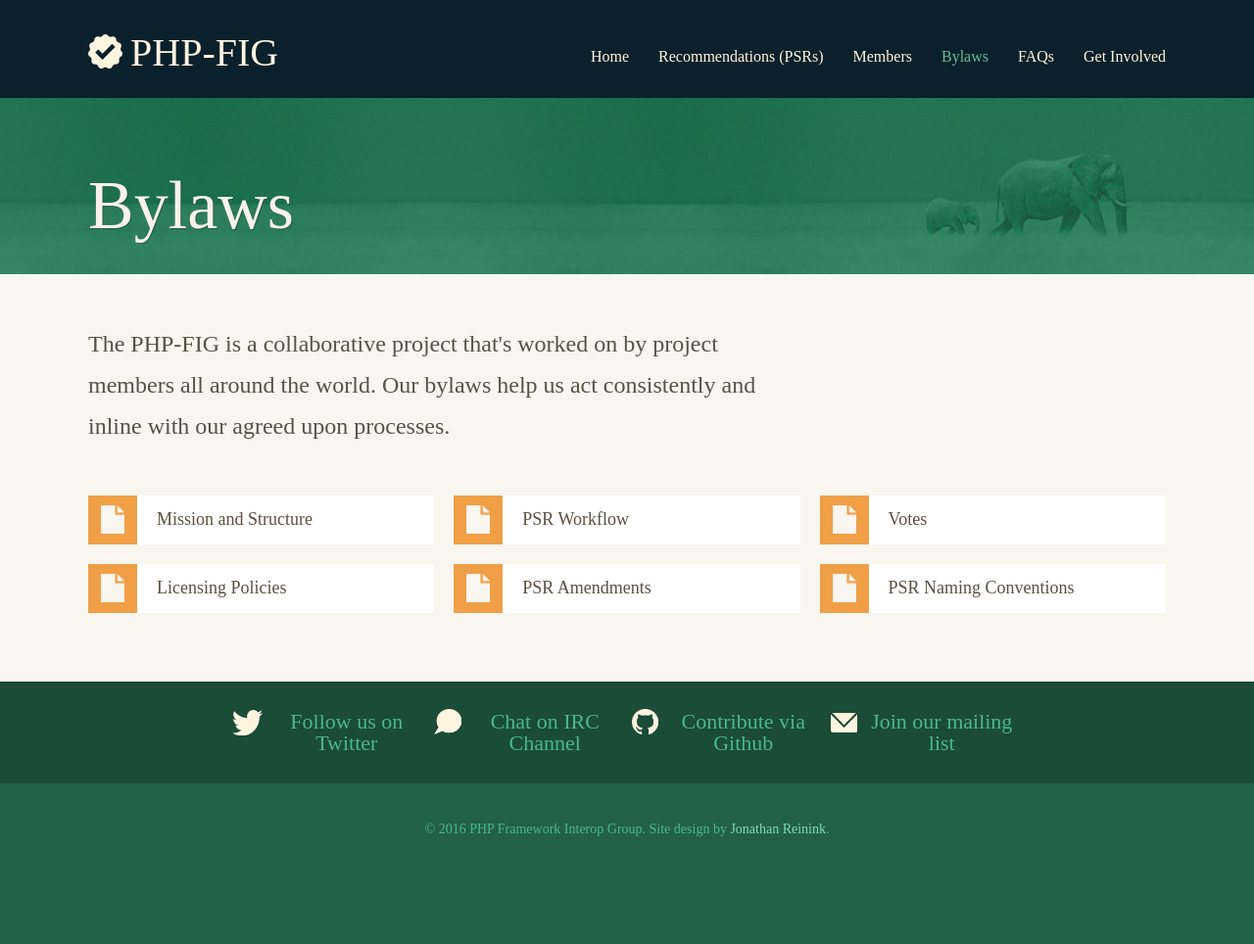
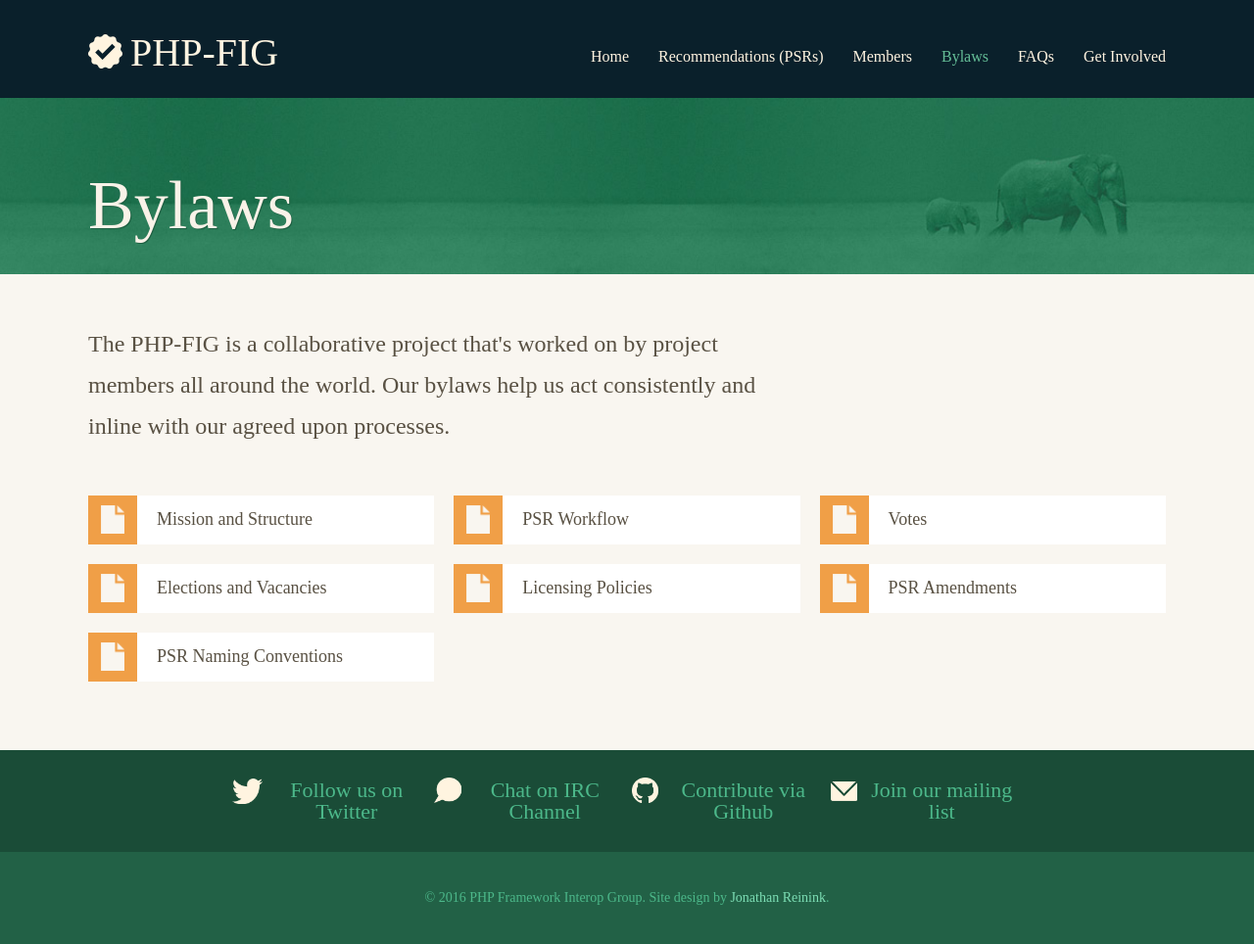
Before and after one commit to php-fig/www.php-fig.org, a Jekyll site: the page built from pages/bylaws.html, in a window 1280 px wide. Shown: the whole page at 98% size. Built offline with Jekyll 4.4.1, drawn with Linux system fonts in a browser that asks for light colours; nearby versions of some CDN libraries; some web fonts are replaced; Markdown is read by kramdown in place of the engine named in the settings; before the commit the page ends 900 px from its top, so only the background shows below that.

Commit message:
add elections-and-vacancies

```diff
--- a/_layouts/bylaw.html
+++ b/_layouts/bylaw.html
@@ -22,6 +22,9 @@ layout: default
                     <a class="sidebar__link {% if page.url contains '/bylaws/votes/' %}sidebar__link--active{% endif %}" href="/bylaws/votes/">Votes</a>
                 </li>
                 <li class="sidebar__item">
+                    <a class="sidebar__link {% if page.url contains '/bylaws/elections-and-vacancies/' %}sidebar__link--active{% endif %}" href="/bylaws/elections-and-vacancies/">Elections and Vacancies</a>
+                </li>
+                <li class="sidebar__item">
                     <a class="sidebar__link {% if page.url contains '/bylaws/licensing-policies/' %}sidebar__link--active{% endif %}" href="/bylaws/licensing-policies/">Licensing Policies</a>
                 </li>
                 <li class="sidebar__item">
--- a/pages/bylaws.html
+++ b/pages/bylaws.html
@@ -23,6 +23,9 @@ permalink: bylaws/
         <a class="bylaws__link" href="/bylaws/votes/">Votes</a>
     </li>
     <li class="bylaws__item">
+        <a class="bylaws__link" href="/bylaws/elections-and-vacancies/">Elections and Vacancies</a>
+    </li>
+    <li class="bylaws__item">
         <a class="bylaws__link" href="/bylaws/licensing-policies/">Licensing Policies</a>
     </li>
     <li class="bylaws__item">
```
Also changed, not shown: pages/bylaws/elections-and-vacancies.md (added, +7 -0 lines).
